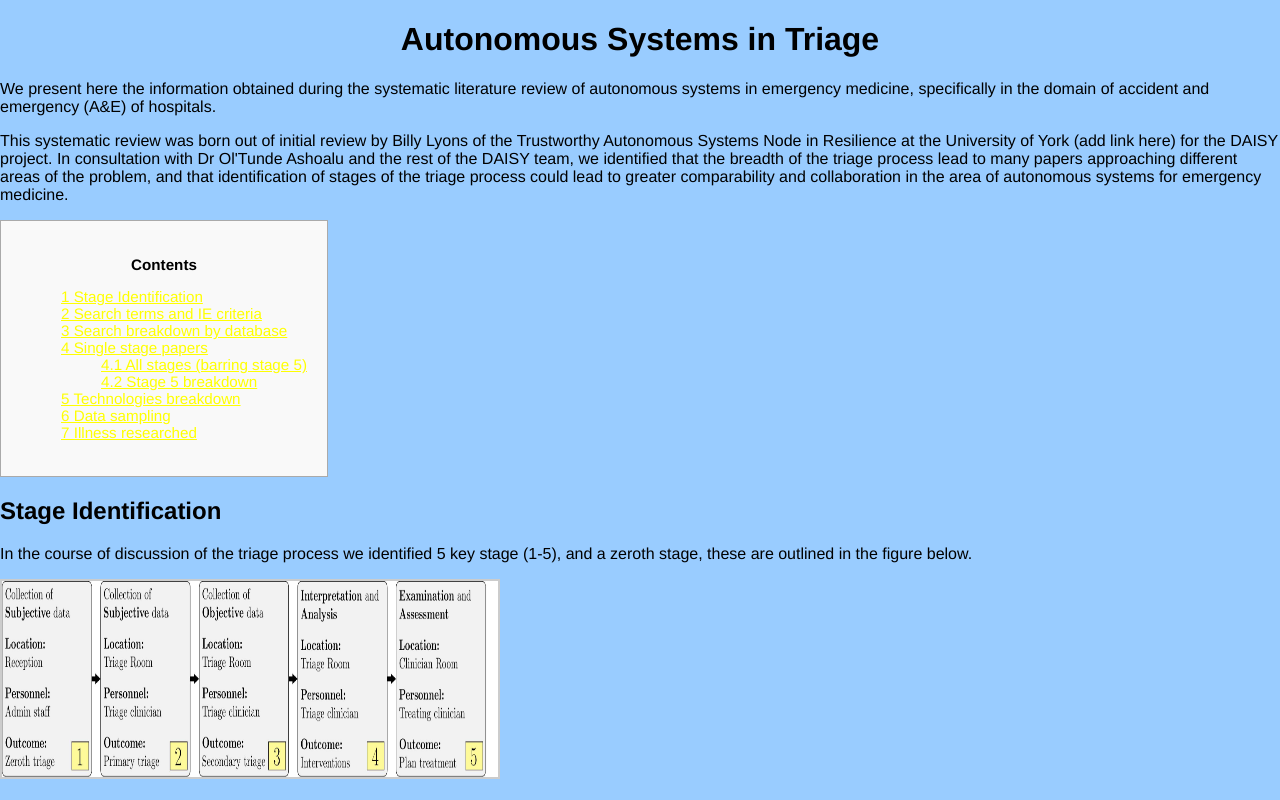
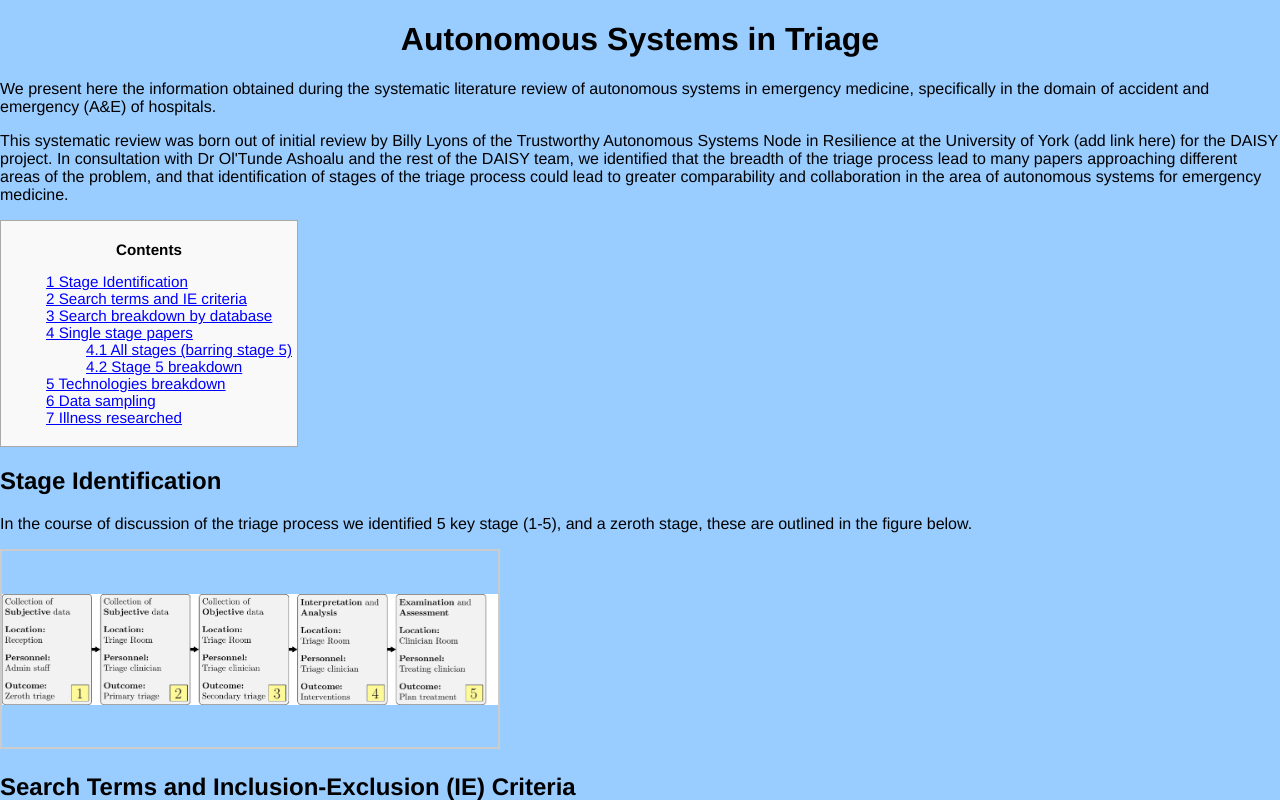
Before and after one commit to uoy-research/as-triage-review, a plain HTML site: page index.html in a window 1280 px wide. Shown: the top 800 px of the page. Drawn offline with Linux system fonts and the light colour scheme.

Commit message:
changes to headers and images

```diff
--- a/styles.css
+++ b/styles.css
@@ -6,13 +6,15 @@ body {
 }
 
 a {
-	color: yellow;
+	color: blue;
 }
 
 img {
-	width:70%;
+	width:80%;
 	height:auto;
 	border: solid 2px #CCC;
+	align-self: center;
+	object-fit: contain;
 }
 
 /* Include padding and border in total box size */
@@ -41,7 +43,7 @@ h1 {
     display: table;
     font-size: 95%;
     margin-bottom: 1em;
-    padding: 20px;
+    padding: 5px;
     width: auto;
 }
 
```
